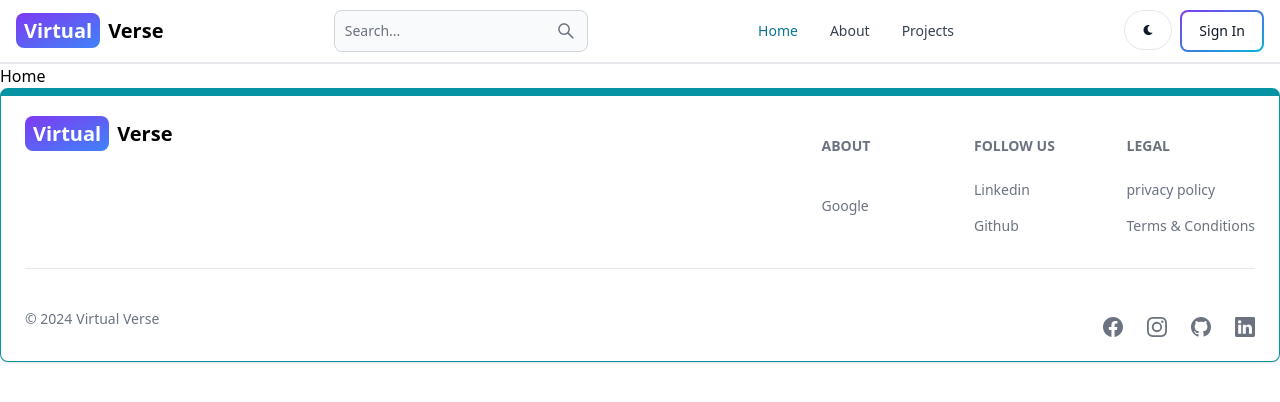
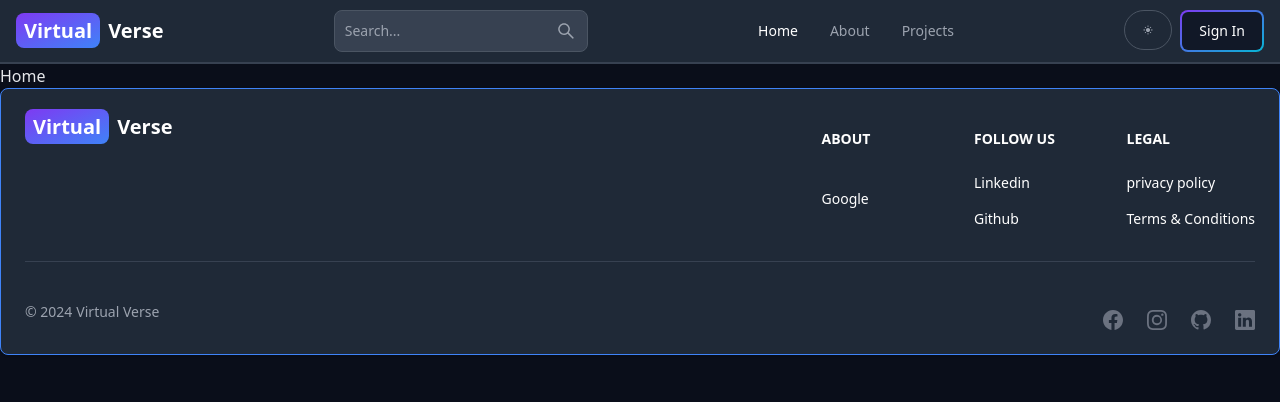
Before and after one commit to VenkatVardhan/VirtualVerse, a React (Vite) app in the folder client/: page / in a window 1280 px wide. Shown: the top 402 px of the page. Built offline with nearby package versions, Linux system fonts and the light colour scheme; no server answers.

Commit message:
Added Theme

```diff
--- a/client/src/components/FooterComponent.jsx
+++ b/client/src/components/FooterComponent.jsx
@@ -5,7 +5,7 @@ import {BsFacebook,BsInstagram,BsGithub,BsLinkedin} from 'react-icons/bs'
 
 export const FooterComponent = () => {
   return (
-    <Footer container className='border border-t-8 border-teal-500'>
+    <Footer container className='border border-t-6 border-blue-500'>
     <div className='w-full w-max-7xl mx-auto '>
       <div className='w-full justify-between grid sm:flex md:grid-col-1'>
         <div className=''>
--- a/client/src/components/Header.jsx
+++ b/client/src/components/Header.jsx
@@ -3,16 +3,20 @@ import {Avatar, Dropdown, DropdownDivider, DropdownHeader, DropdownItem, Navbar,
 import { Link,useAsyncValue,useLocation } from 'react-router-dom'
 import {AiOutlineSearch} from'react-icons/ai'
 import { Button } from 'flowbite-react'
-import {FaMoon} from 'react-icons/fa'
+import {FaMoon,FaSun} from 'react-icons/fa'
+import { MdLightMode } from "react-icons/md";
 
-import { useSelector } from 'react-redux'
+import { useSelector,useDispatch } from 'react-redux'
+import { toggleTheme } from '../redux/theme/themeSlice'
 
 
 
 
 export const Header = () => {
   const path=useLocation().pathname;
+  const dispatch=useDispatch();
   const {currentUser}=useSelector((state)=>state.user);
+  const {theme}=useSelector(state=>state.theme);
   return (
     <Navbar className='border-b-2'>
         <Link to="/" className='self-center text-sm sm:text-xl whitespace-nowrap font-semibold dark:text-white' >
@@ -33,8 +37,9 @@ export const Header = () => {
         <AiOutlineSearch/>
        </Button>
        <div className='flex gap-2 md:order-2'>
-      <Button className='w-12 h-10 hidden sm:inline'color='gray' pill>
-          <FaMoon/>
+      <Button className='w-12 h-10 hidden  sm:inline justify-center items-center'color='gray' pill onClick={()=>dispatch(toggleTheme())}>
+
+          {theme==='light'?<FaMoon />:<MdLightMode/>}
 
       </Button>
       {
--- /dev/null
+++ b/client/src/components/ThemeProvider.jsx
@@ -0,0 +1,15 @@
+
+import React from 'react'
+import {useSelector} from 'react-redux'
+
+export const ThemeProvider = ({children}) => {
+      const {theme}=useSelector(state=>state.theme);
+  return (
+
+    <div className={theme}>
+        <div className='bg-white text-gray-700 dark:text-gray-200 dark:bg-[rgb(10,14,26)] min-h-screen'>
+            {children}
+        </div>
+    </div>
+  );
+}
--- a/client/src/main.jsx
+++ b/client/src/main.jsx
@@ -6,11 +6,13 @@ import { store } from './redux/store.js'
 import { Provider } from 'react-redux'
 import { PersistGate } from 'redux-persist/integration/react'
 import {persistor} from './redux/store.js'
+import { ThemeProvider } from './components/ThemeProvider.jsx'
 
 ReactDOM.createRoot(document.getElementById('root')).render(
   <PersistGate persistor={persistor}>
   <Provider store={store}>
-    <App />
+
+    <ThemeProvider><App /></ThemeProvider>
   </Provider>
   </PersistGate>
 )
--- a/client/src/redux/store.js
+++ b/client/src/redux/store.js
@@ -2,8 +2,9 @@ import { configureStore, combineReducers } from '@reduxjs/toolkit'
 import userReducer from './user/userSlice.js'
 import storage from 'redux-persist/lib/storage'
 import { persistReducer, persistStore } from 'redux-persist'
+import themeReducer from './theme/themeSlice.js'
 
-const rootReducer = combineReducers({ user: userReducer })
+const rootReducer = combineReducers({ user: userReducer,theme:themeReducer })
 const persistConfig = {
   key: 'root',
   version: 1,
--- /dev/null
+++ b/client/src/redux/theme/themeSlice.js
@@ -0,0 +1,19 @@
+import { createSlice } from "@reduxjs/toolkit";
+const initialState={
+    theme:'dark'
+};
+
+ const themeSlice = createSlice({
+    name:'theme',
+    initialState,
+    reducers:{
+        toggleTheme :(state)=>{
+            state.theme = state.theme==='dark'?'light':'dark'
+        },
+
+        },
+
+
+});
+export const {toggleTheme} =themeSlice.actions;
+export default themeSlice.reducer;
```
